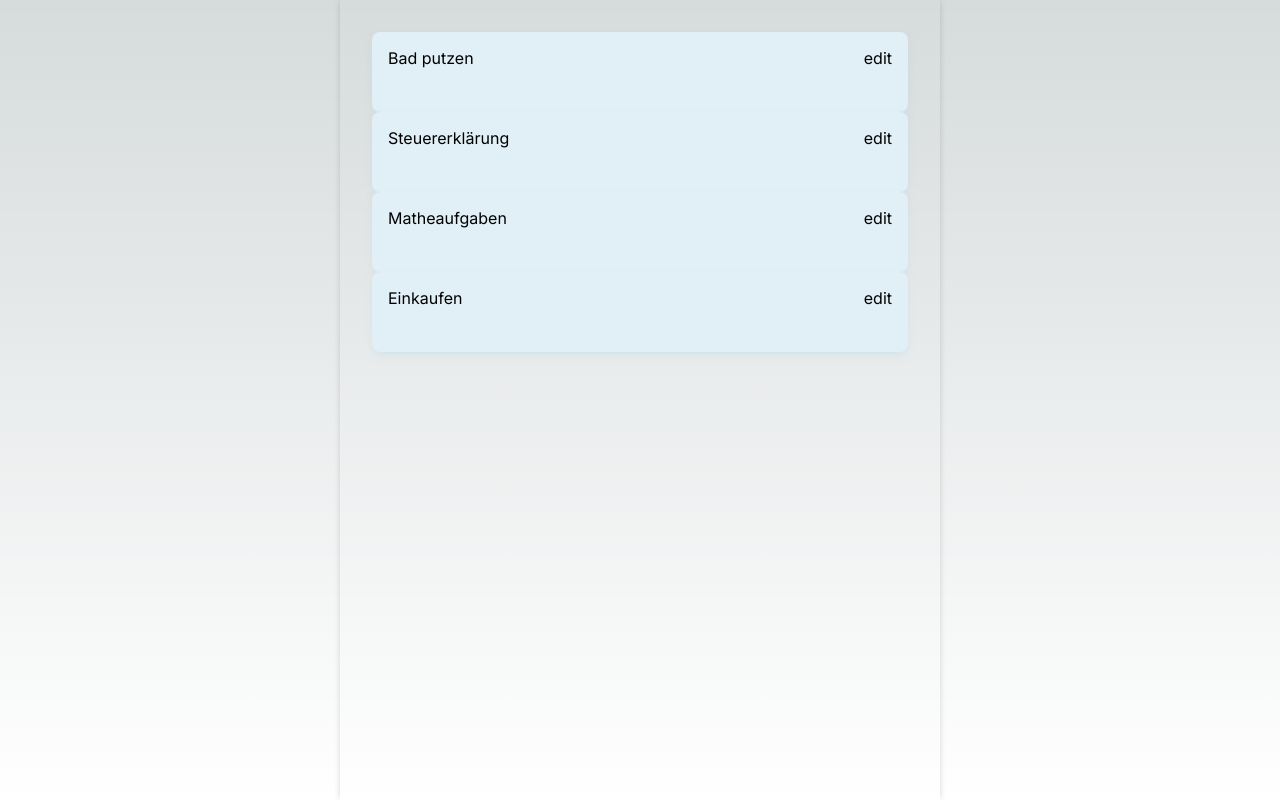
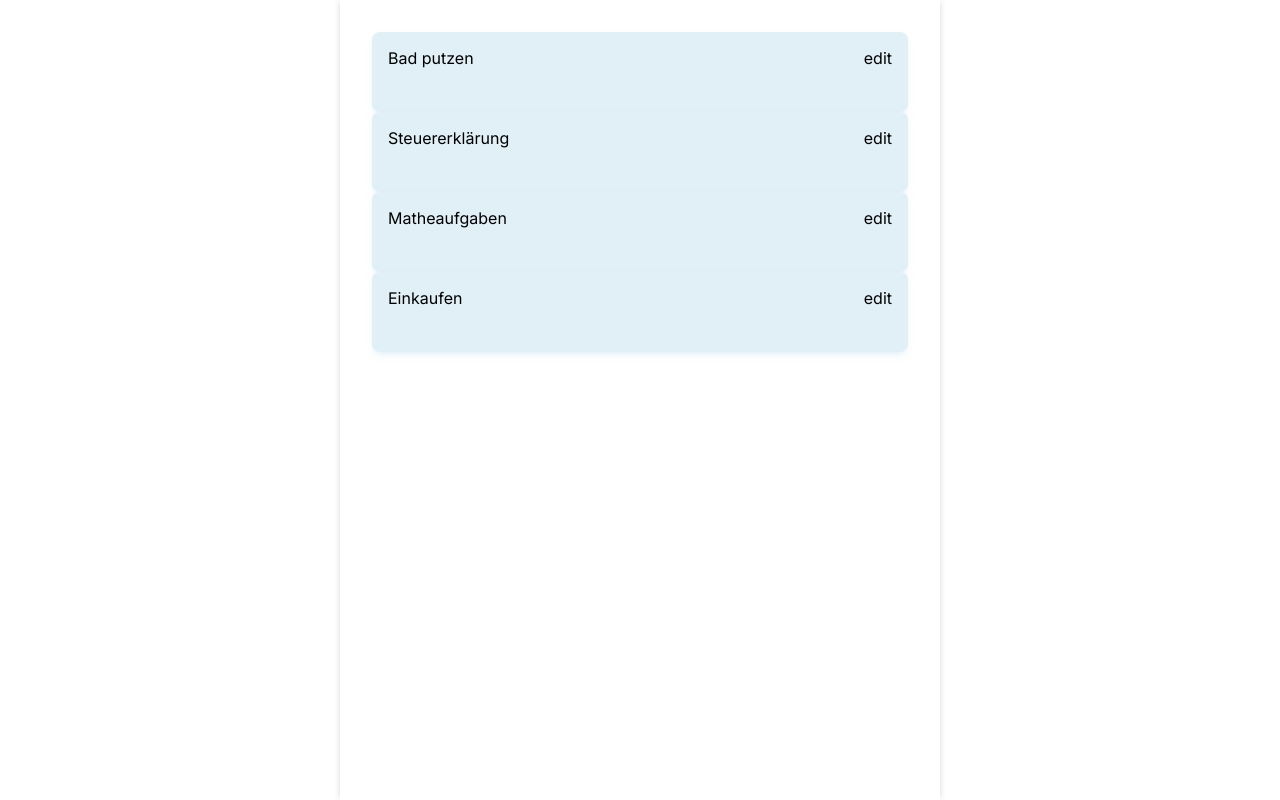
Before and after one commit to silvankammermann/baselhack23__kickass-todo-app-team-11, a Next.js app in the folder frontend/: page / in a window 1280 px wide. Built offline with nearby package versions, Linux system fonts and the light colour scheme.

Commit message:
Add color palette

```diff
--- a/frontend/src/app/globals.css
+++ b/frontend/src/app/globals.css
@@ -5,41 +5,15 @@
     "Roboto Mono", "Oxygen Mono", "Ubuntu Monospace", "Source Code Pro",
     "Fira Mono", "Droid Sans Mono", "Courier New", monospace;
 
-  --foreground-rgb: 0, 0, 0;
-  --background-start-rgb: 214, 219, 220;
-  --background-end-rgb: 255, 255, 255;
+  --gradient_up: linear-gradient(360deg, #1D002F 17.82%, rgba(29, 0, 47, 0.726869) 52.51%, rgba(29, 0, 47, 0) 100%);
+  --gradient_down: linear-gradient(180deg, #1D002F 17.82%, rgba(29, 0, 47, 0.726869) 52.51%, rgba(29, 0, 47, 0) 100%);
 
-  --primary-glow: conic-gradient(
-    from 180deg at 50% 50%,
-    #16abff33 0deg,
-    #0885ff33 55deg,
-    #54d6ff33 120deg,
-    #0071ff33 160deg,
-    transparent 360deg
-  );
-  --secondary-glow: radial-gradient(
-    rgba(255, 255, 255, 1),
-    rgba(255, 255, 255, 0)
-  );
 
-  --tile-start-rgb: 239, 245, 249;
-  --tile-end-rgb: 228, 232, 233;
-  --tile-border: conic-gradient(
-    #00000080,
-    #00000040,
-    #00000030,
-    #00000020,
-    #00000010,
-    #00000010,
-    #00000080
-  );
-
-  --callout-rgb: 238, 240, 241;
-  --callout-border-rgb: 172, 175, 176;
-  --card-rgb: 180, 185, 188;
-  --card-border-rgb: 131, 134, 135;
-
-  --color_violet: #3b006a;
+  --color_darkPurple: #1a002e;
+  --color_lightPurple: #EDD6FF;
+  --color_purple: #3b006a;
+  --color_yellow: #ffc470;
+  --color_lightYellow: #FFC977;
 }
 
 /*
```
